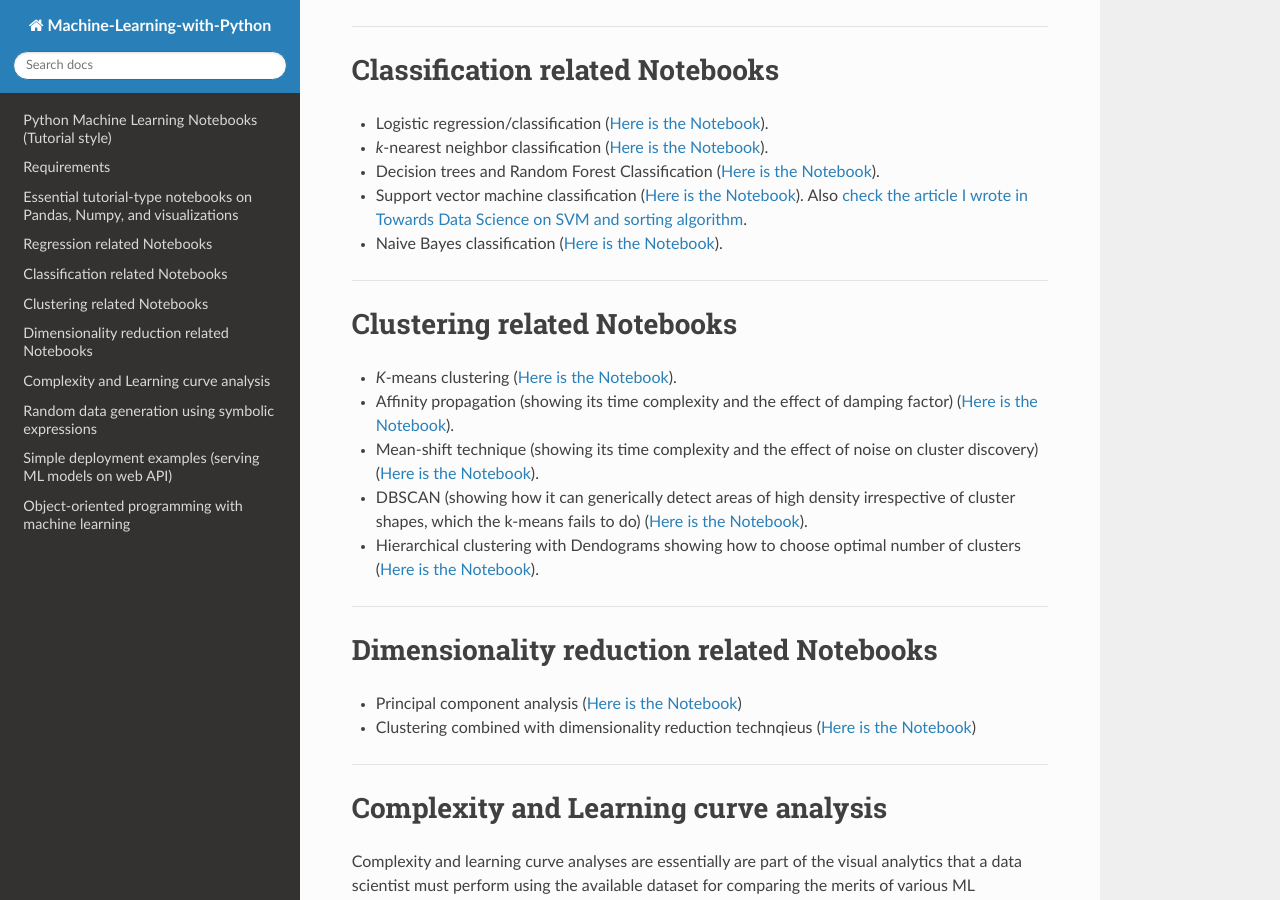
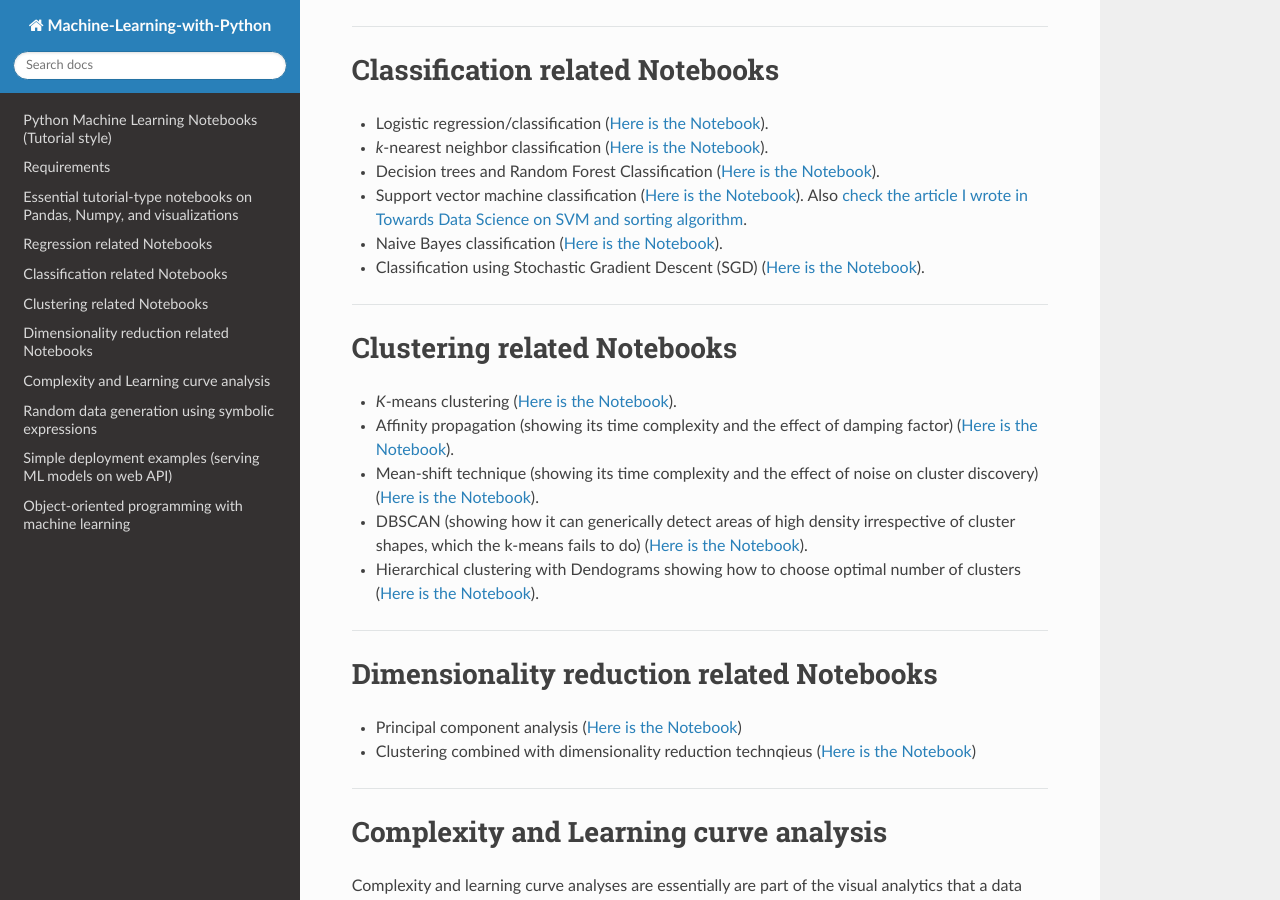
Before and after one commit to tirthajyoti/Machine-Learning-with-Python, a Sphinx documentation site: the page built from docs/index.rst, in a window 1280 px wide and 900 px high, scrolled down 2075 px. Built offline with Sphinx 7.4.7 and the Read the Docs theme 2.0.0, drawn with Linux system fonts in a browser that asks for light colours.

Commit message:
Update index.rst

```diff
--- a/docs/index.rst
+++ b/docs/index.rst
@@ -127,6 +127,9 @@ Classification related Notebooks
 -  Naive Bayes classification (`Here is the
    Notebook <https://github.com/tirthajyoti/Machine-Learning-with-Python/blob/master/Classification/Naive_Bayes_Classification.ipynb>`__).
 
+-  Classification using Stochastic Gradient Descent (SGD) (`Here is the
+   Notebook <https://github.com/tirthajyoti/Machine-Learning-with-Python/blob/master/Classification/Stochastic_grad_descent.ipynb>`__).
+
 --------------
 
 Clustering related Notebooks
```
